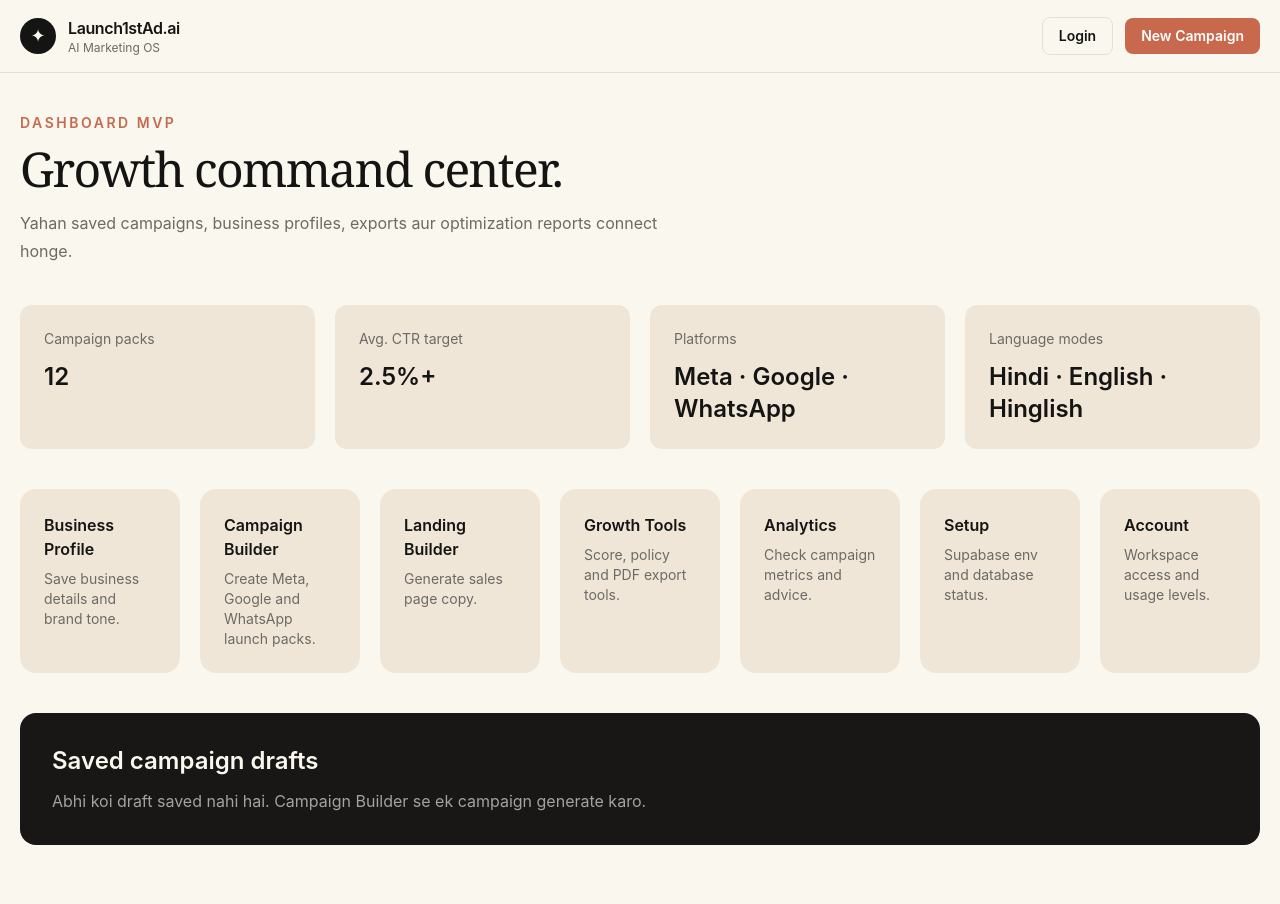
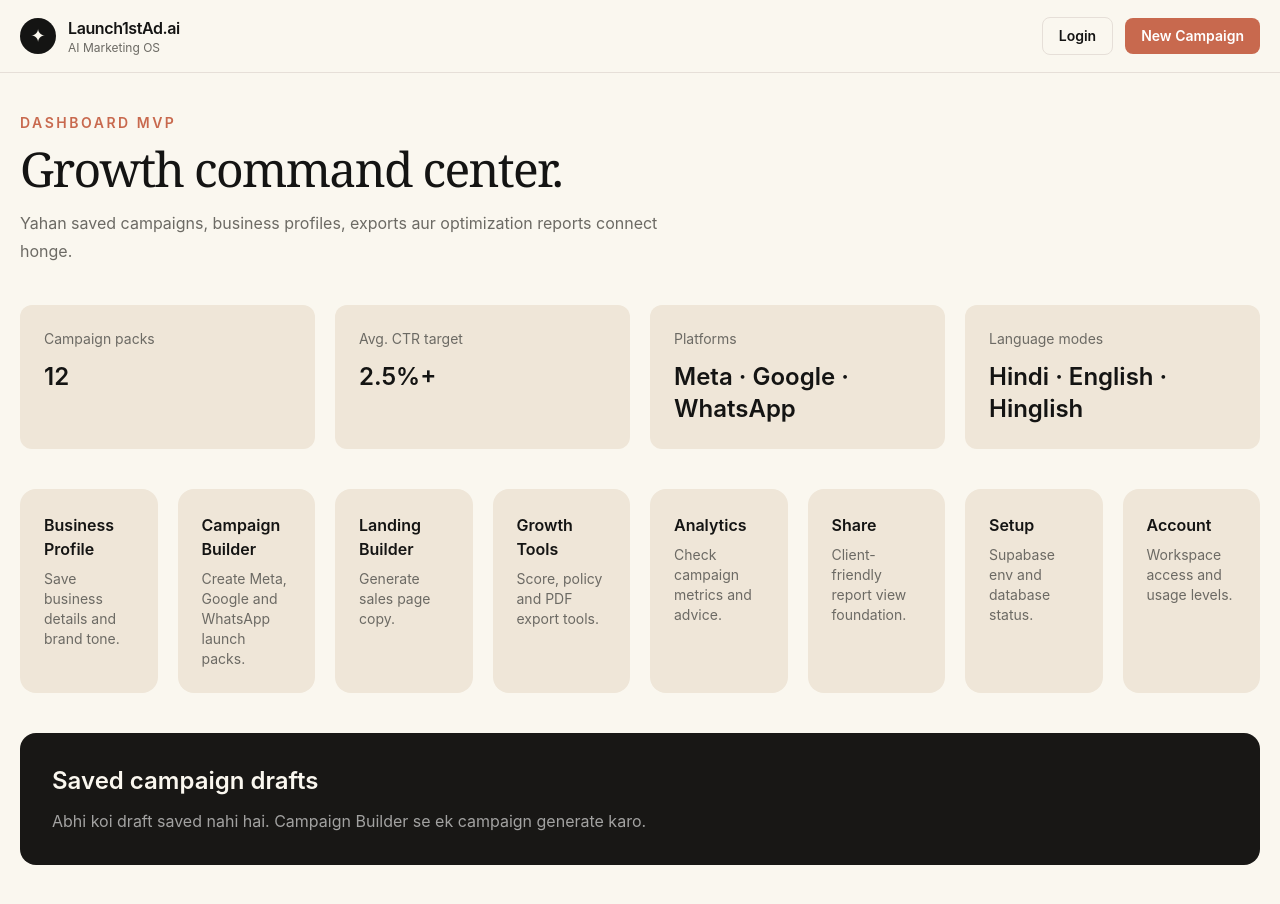
Before and after one commit to lkmeeena882437-dotcom/Launch1stAd.ai, a Next.js app: page /dashboard in a window 1280 px wide. Built offline with nearby package versions, Linux system fonts and the light colour scheme.

Commit message:
Add share page link to dashboard

```diff
--- a/app/dashboard/page.tsx
+++ b/app/dashboard/page.tsx
@@ -16,6 +16,7 @@ const tools = [
   ["Landing Builder", "/landing-builder", "Generate sales page copy."],
   ["Growth Tools", "/tools", "Score, policy and PDF export tools."],
   ["Analytics", "/analytics", "Check campaign metrics and advice."],
+  ["Share", "/share", "Client-friendly report view foundation."],
   ["Setup", "/setup", "Supabase env and database status."],
   ["Account", "/account", "Workspace access and usage levels."]
 ];
@@ -39,7 +40,7 @@ export default function DashboardPage() {
         <div className="mt-10 grid gap-5 md:grid-cols-4">
           {stats.map(([label, value]) => <div key={label} className="rounded-xl bg-card p-6"><p className="text-sm text-muted">{label}</p><p className="mt-3 text-2xl font-semibold">{value}</p></div>)}
         </div>
-        <div className="mt-10 grid gap-5 md:grid-cols-7">
+        <div className="mt-10 grid gap-5 md:grid-cols-4 lg:grid-cols-8">
           {tools.map(([title, href, text]) => <Link key={title} href={href} className="rounded-2xl bg-card p-6"><h2 className="font-semibold">{title}</h2><p className="mt-2 text-sm text-muted">{text}</p></Link>)}
         </div>
         <div className="mt-10"><HistoryList /></div>
```
